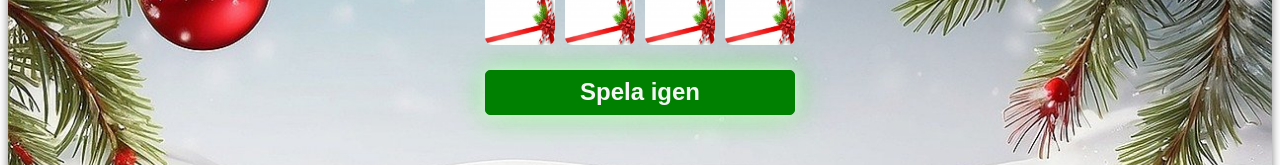
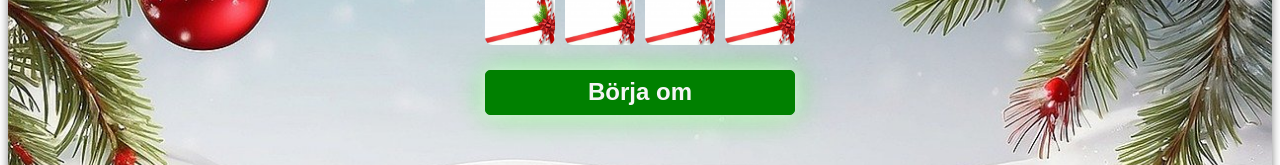
Before and after one commit to annkar73/react-christmas-card, a React (Vite) app: page /memory in a window 1280 px wide. Shown: the part 564-729 px from the top of the page. Built offline with nearby package versions, Linux system fonts and the light colour scheme.

Commit message:
update MemoryGame

```diff
--- a/src/components/memory/MemoryBoard.tsx
+++ b/src/components/memory/MemoryBoard.tsx
@@ -1,4 +1,3 @@
-import React from "react";
 import { CardType } from './MemoryCard';
 
 
@@ -8,7 +7,7 @@ export interface BoardProps {
     onCardClick: (index: number) => void;
 }
 
-const MemoryBoard: React.FC<BoardProps> = ({ cards, onCardClick }) => {
+const MemoryBoard = ({ cards, onCardClick }: BoardProps) => {
     return (
       <div className="memory-board">
         {cards.map((card, index) => (
--- a/src/pages/MemoryGame.tsx
+++ b/src/pages/MemoryGame.tsx
@@ -1,6 +1,6 @@
 import { useState, useCallback, useMemo, useEffect } from 'react';
 import '../components/memory/style/MemoryGame.css';
-import Board from '../components/memory/MemoryBoard';
+import MemoryBoard from '../components/memory/MemoryBoard';
 import { CardType } from '../components/memory/MemoryCard';
 
 const MemoryGame = () => {
@@ -45,7 +45,6 @@ const MemoryGame = () => {
 
 
 const handleCardClick = (index: number) => {
-
   if (cards[index].isFlipped || flippedIndices.length === 2) return;
 
   const newCards = [...cards];
@@ -72,20 +71,18 @@ const handleCardClick = (index: number) => {
     }
 
     setFlippedIndicies([]);
-  } else {
-    const newCards = [...cards];
-    newCards[index].isFlipped = true;
-    setCards(newCards);
   }
 };
+
+const allMatched = cards.every(card => card.isMatched)
 
 
   return (
   <>
     <div className='memory-game'>
       <h1>Memory</h1>
-      <Board cards={cards} onCardClick={handleCardClick} />
-      <button className="reset-btn" onClick={resetGame}>Spela igen</button>
+      <MemoryBoard cards={cards} onCardClick={handleCardClick} />
+      <button className="reset-btn" onClick={resetGame}>{allMatched ? 'Spela igen' : 'Börja om'}</button>
     </div>
   </>
   );
```
